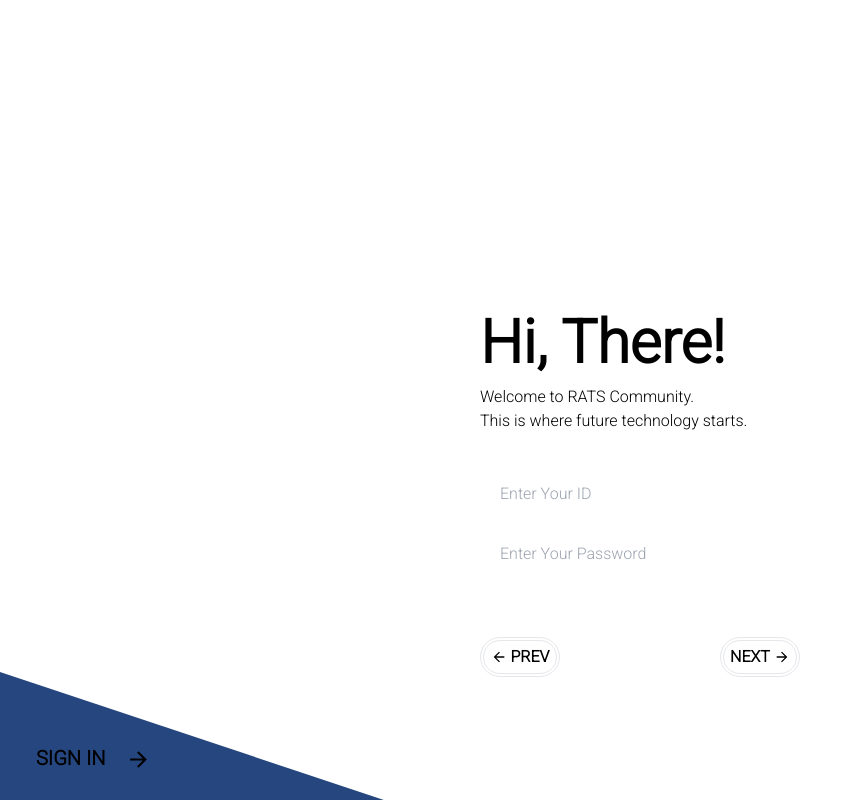
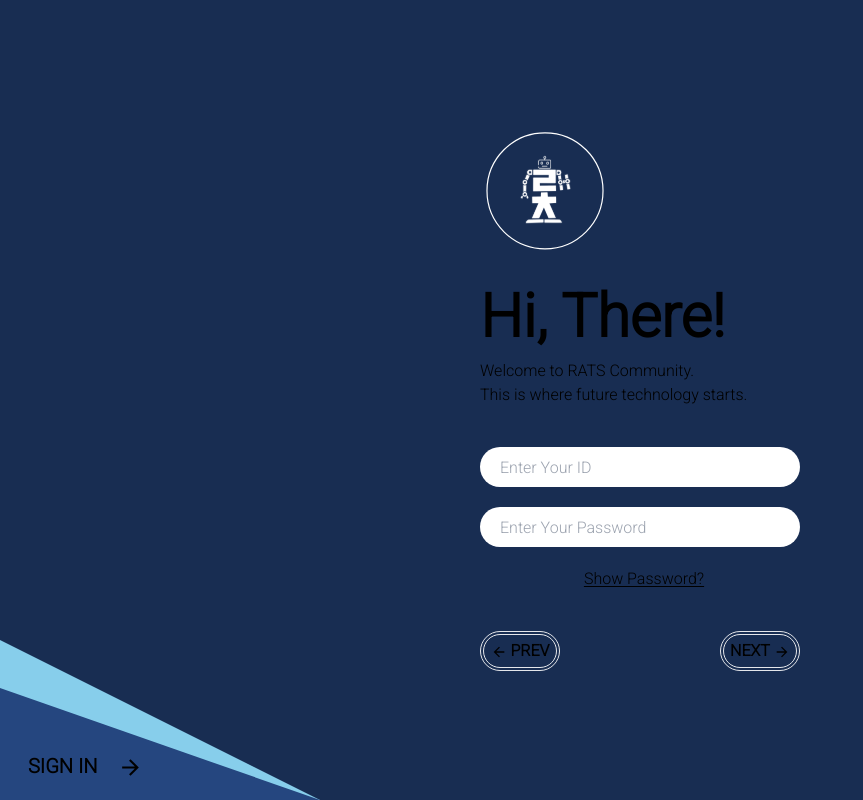
Before and after one commit to henryseo1000/RATS_BookService, a Next.js app in the folder Front-Nextjs/: page /login in a window 1280 px wide. Shown: the whole page, without its empty margins (0-863 px from the left). Built offline with nearby package versions, Linux system fonts and the light colour scheme.

Commit message:
Login Page done

```diff
--- a/Front-Nextjs/app/(main)/(routes)/login/page.js
+++ b/Front-Nextjs/app/(main)/(routes)/login/page.js
@@ -1,25 +1,27 @@
 "use client";
 import Image from "next/image";
 import SigninButton from "../../_components/SigninButton";
-import { Button } from "@chakra-ui/react";
 import { ArrowBackIcon, ArrowForwardIcon } from "@chakra-ui/icons";
-import { useEffect, useState } from "react";
+import { useState } from "react";
+import { Checkbox } from "@chakra-ui/react";
 
 export default function Login() {
   const [isSignin, setSignin] = useState(false);
+  const [showPassword, setShowPassword] = useState(false);
 
   return (
-    <div className="flex min-h-screen flex-col items-center justify-center">
+    <div className="flex min-h-screen flex-col items-center justify-center bg-[#182D52]">
       <div className="flex flex-col z-99 h-2/4 w-1/4 rounded-3xl">
         <a href="https://join.mju-rats.com/">
           <Image
                 src="/icons/RATS_dark.svg"
-                width="150"
-                height="150"
+                width="130"
+                height="130"
                 className="light:hidden"
+                draggable={false}
           />
         </a>
-        <div className="mt-10">
+        <div className="mt-7">
           <h1 className="text-left text-6xl font-semibold">Hi, There!</h1>
           <h3 className="mt-3 text-md">
             Welcome to RATS Community.
@@ -30,35 +32,29 @@ export default function Login() {
 
         <div className="flex flex-col">
           <input placeholder="Enter Your ID" className="text-[#182D52] rounded-3xl w-full h-10 pl-5 mt-10"/>
-          <input placeholder="Enter Your Password" type="password" className="text-[#182D52] rounded-3xl w-full h-10 pl-5 mt-5"/>
-          <div className="flex flex-row mt-16 justify-between">
-          { !isSignin &&
-            (<>
-            <Button className="h-10 w-1/4 border-double border-4 rounded-3xl font-bold">
+          <input placeholder="Enter Your Password" type={showPassword ? "text" : "password"} className="text-[#182D52] rounded-3xl w-full h-10 pl-5 mt-5"/>
+
+          <div className="flex justify-center items-center mt-5 underline underline-offset-2">
+            <Checkbox isChecked={showPassword} onChange={() => setShowPassword(!showPassword)}>
+              Show Password?
+            </Checkbox>
+          </div>
+
+          <div className="flex flex-row mt-10 justify-between">
+            <button className="h-10 w-1/4 border-double border-4 rounded-3xl font-bold">
               <ArrowBackIcon className="mr-1"/>
               PREV
-            </Button>
+            </button>
 
-            <Button className="h-10 w-1/4 border-double border-4 rounded-3xl font-bold">
+            <button className="h-10 w-1/4 border-double border-4 rounded-3xl font-bold">
               NEXT
               <ArrowForwardIcon className="ml-1"/>
-            </Button>
-            <SigninButton name="SIGN IN" onClick={() => setSignin(!isSignin)}/>
-            </>
-          )}
-
-          {isSignin && (<>
-          <Button className="h-10 w-full border-2 rounded-3xl font-bold">
-              LOGIN
-              <ArrowForwardIcon className="ml-1"/>
-            </Button>
-            <SigninButton name="SIGN OUT" onClick={() => setSignin(!isSignin)}/>
-            </>
-          )
-          }
+            </button>
           </div>
         </div>
       </div>
+
+      <SigninButton name="SIGN IN" onClick={() => setSignin(!isSignin)}/>
     </div>
   );
 }
--- a/Front-Nextjs/app/(main)/_components/SigninButton.jsx
+++ b/Front-Nextjs/app/(main)/_components/SigninButton.jsx
@@ -3,15 +3,22 @@ import { ArrowForwardIcon } from "@chakra-ui/icons";
 
 export default function SigninButton({name, onClick}) {
   return(
-    <div className="fixed left-0 bottom-0 h-32 w-96 hover:cursor-pointer" onClick={onClick}>
-      <h1 className="fixed left-9 bottom-7 text-xl font-semibold justify-center items-center">
+    <div className="absolute h-32 w-48 hover:cursor-pointer left-0 bottom-0">
+      <h1 className="absolute text-xl left-7 bottom-5 font-semibold justify-center items-center z-10">
         <a>
           {name}
           <ArrowForwardIcon className="ml-5" boxSize={25}/>
         </a>
       </h1>
-      <div className="triangle-1">
+      <div className="absolute left-0 bottom-0" onClick={onClick}>
+        <div className="triangle-2">
 
+        </div>
+      </div>
+      <div className="absolute left-0 bottom-0" onClick={onClick}>
+        <div className="triangle-1">
+
+        </div>
       </div>
     </div>
   )
--- a/Front-Nextjs/app/globals.css
+++ b/Front-Nextjs/app/globals.css
@@ -30,19 +30,15 @@ body {
   }
 }
 
-.menuItem-focus {
-  color: yellow;
-}
-
 .triangle-1{
   border-left: 0px solid transparent;
-  border-right: 96rem solid transparent;
-  border-bottom: 32rem solid #25467F;
-  box-shadow: inset 5px 5px 10px 5px rgb(77,71,71);
+  border-right: 20rem solid transparent;
+  border-bottom: 7rem solid #25467F;
+  box-shadow: inset 10px 10px 10px 10px rgb(77,71,71);
 }
 
 .triangle-2{
-  border-left: 0px solid transparent;
-  border-right: 320px solid transparent;
-  border-bottom: 0px solid white;
+  border-left: 0rem solid transparent;
+  border-right: 20rem solid transparent;
+  border-bottom: 10rem solid skyblue;
 }
--- a/Front-Nextjs/app/layout.js
+++ b/Front-Nextjs/app/layout.js
@@ -1,7 +1,7 @@
 import { Toaster } from "sonner";
-import Navbar from "./(main)/_components/Navbar"
 import { Roboto } from "next/font/google";
 import "./globals.css"
+import { ChakraBaseProvider, ChakraProvider, extendTheme } from "@chakra-ui/react";
 
 const inter = Roboto({ subsets: ["latin"],
 weight: ["300"]
@@ -27,15 +27,27 @@ export const metadata = {
 };
 
 export default function RootLayout({ children }) {
+
+  const config = {
+    initialColorMode: 'dark',
+    useSystemColorMode: true,
+  }
+
+  const theme = extendTheme({ config })
+
   return (
     <html lang="en">
       <head>
         <title>Mr.Story</title>
       </head>
+
       <body className={inter.className}>
+        <ChakraBaseProvider theme={config}>
           <Toaster position="bottom-center"/>
           {children}
-        </body>
+        </ChakraBaseProvider>
+      </body>
+
     </html>
   );
 }
```
